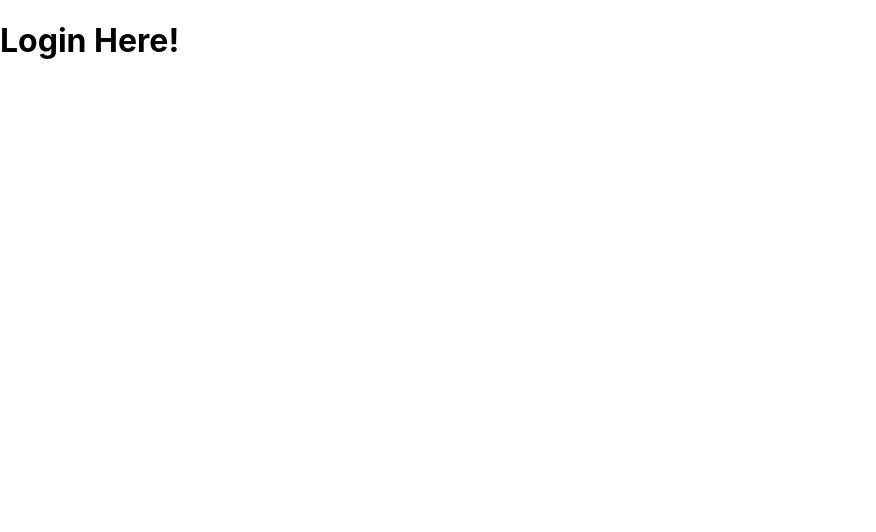
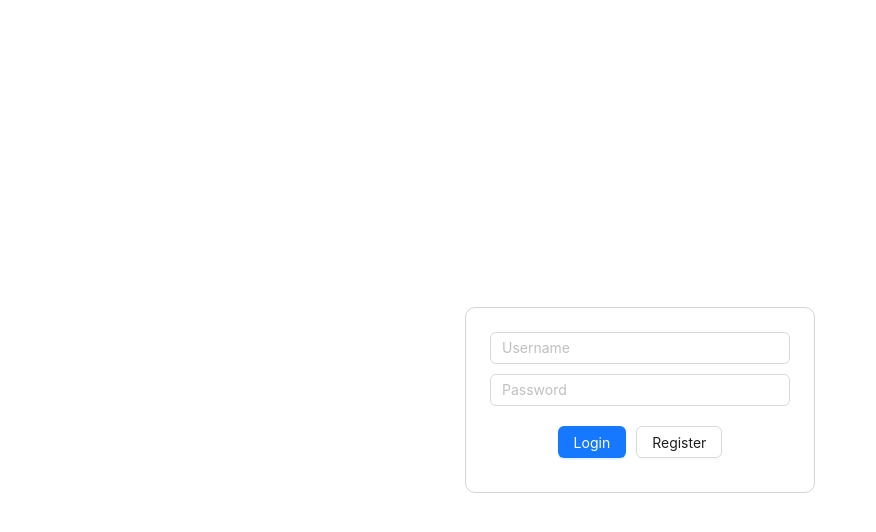
Before and after one commit to mirceabozi/fii-practic, a React (Create React App) app: page /login in a window 1280 px wide. Shown: the top 532 px of the page, without its empty margins (0-876 px from the left). Built offline with nearby package versions, Linux system fonts and the light colour scheme.

Commit message:
Made Login + Register pages

```diff
--- /dev/null
+++ b/src/components/layout/Auth.jsx
@@ -0,0 +1,65 @@
+import React from "react"
+import styled from "styled-components"
+
+import { Button } from "antd"
+import { Link } from "react-router-dom"
+
+const Container = styled.div`
+  border: 1px solid lightgray;
+  display: flex;
+  flex-direction: column;
+  align-items: center;
+  padding: 24px;
+  width: 300px;
+  border-radius: 10px;
+
+  > * {
+    margin-bottom: 10px;
+  }
+`
+
+const FormWrap = styled.div`
+  height: 100vh;
+  width: 100%;
+  display: flex;
+  align-items: center;
+  justify-content: center;
+  flex-direction: column;
+`
+
+const Error = styled.span`
+  color: red;
+`
+const ButtonWrap = styled.div`
+  button:first-child {
+    margin-right: 10px;
+  }
+`
+
+function AuthLayout({
+  children,
+  errorMessage,
+  handleSubmit,
+  submitText,
+  redirectLink,
+  redirectLinkText,
+}) {
+  return (
+    <FormWrap>
+      <Container>
+        {children}
+        <Error>{errorMessage}</Error>
+        <ButtonWrap>
+          <Button type="primary" onClick={handleSubmit}>
+            {submitText}
+          </Button>
+          <Button>
+            <Link to={redirectLink}>{redirectLinkText}</Link>
+          </Button>
+        </ButtonWrap>
+      </Container>
+    </FormWrap>
+  )
+}
+
+export default AuthLayout
--- a/src/pages/Login/index.jsx
+++ b/src/pages/Login/index.jsx
@@ -1,7 +1,46 @@
-import React from "react"
+import React, { useState } from "react"
+import { Input } from "antd"
+import AuthLayout from "../../components/layout/Auth"
 
 function Login() {
-  return <h1>Login Here!</h1>
+  const [username, setUsername] = useState("")
+  const [password, setPassword] = useState("")
+  const [signupError, setSignupError] = useState("")
+
+  //M-am inspirat de la Mihail de pe proiect ca sa imi vina mai usor
+
+  //  const handleLogin = () => {
+  //    auth
+  //      .signInWithEmailAndPassword(email, password)
+  //      .then((user) => history.push("/"))
+  //      .catch((error) => setSignupError(error.message))
+  //  }
+
+  function handleLogin() {
+    console.log("I AM LOGGED IN BABY!!")
+  }
+  return (
+    <AuthLayout
+      errorMessage={signupError}
+      handleSubmit={handleLogin}
+      submitText="Login"
+      redirectLink="/register"
+      redirectLinkText="Register"
+    >
+      <Input
+        autoComplete="username"
+        label="Username"
+        placeholder="Username"
+        onChange={(e) => setUsername(e.target.value)}
+      />
+      <Input
+        autoComplete="password"
+        label="Password"
+        placeholder="Password"
+        onChange={(e) => setPassword(e.target.value)}
+      />
+    </AuthLayout>
+  )
 }
 
 export default Login
--- a/src/pages/Register/index.jsx
+++ b/src/pages/Register/index.jsx
@@ -1,7 +1,41 @@
-import React from "react"
+import React, { useState } from "react"
+import { Input } from "antd"
+import AuthLayout from "../../components/layout/Auth"
 
 function Register() {
-  return <h1>Register pls!</h1>
+  const [email, setEmail] = useState("")
+  const [username, setUsername] = useState("")
+  const [password, setPassword] = useState("")
+  const [signupError, setSignupError] = useState("")
+
+  function handleLogin() {
+    console.log("I AM Registered BABY!!")
+  }
+  return (
+    <AuthLayout
+      errorMessage={signupError}
+      handleSubmit={handleLogin}
+      submitText="Register"
+      redirectLink="/login"
+      redirectLinkText="Login"
+    >
+      <Input
+        label="email"
+        placeholder="Email"
+        onChange={(e) => setUsername(e.target.value)}
+      />
+      <Input
+        label="Username"
+        placeholder="Username"
+        onChange={(e) => setUsername(e.target.value)}
+      />
+      <Input
+        label="Password"
+        placeholder="Password"
+        onChange={(e) => setPassword(e.target.value)}
+      />
+    </AuthLayout>
+  )
 }
 
 export default Register
```
